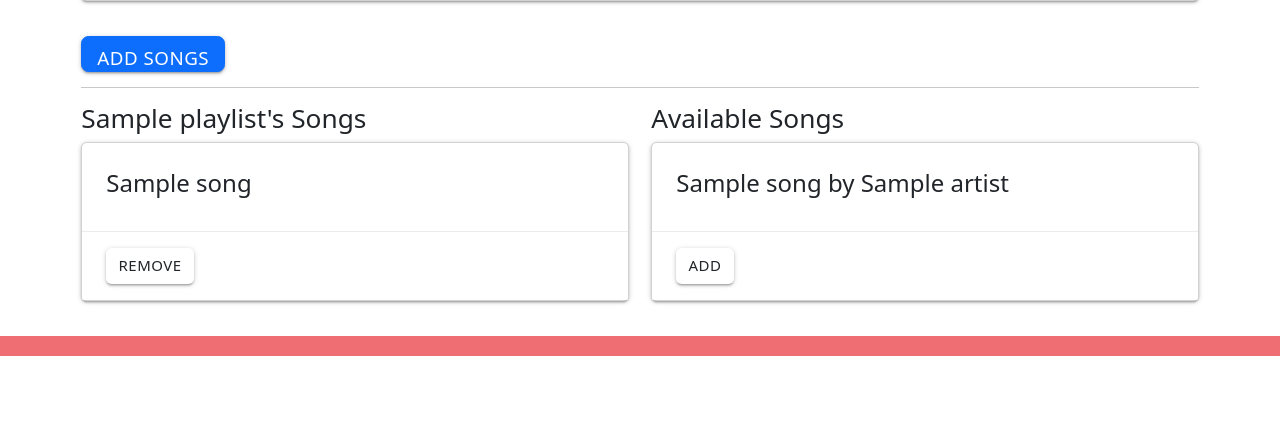
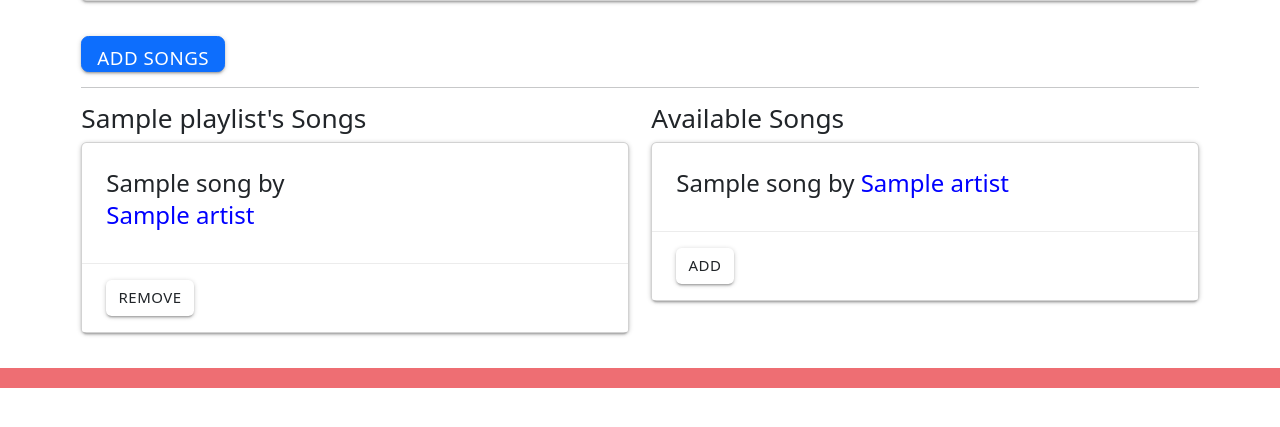
Before and after one commit to ryanbyrne28/project3, a Django app: template music_player/main_app/templates/playlists/detail.html in a window 1280 px wide. Shown: the part 314-741 px from the top of the page. Run offline with Django 3.2, Linux system fonts and the light colour scheme; the template is opened without the code that fills it: most values are stand-ins (such as "Sample title", 1, 10 or a date in 2020).

Commit message:
adds minor changes to detail.html

```diff
--- a/music_player/main_app/static/css/style.css
+++ b/music_player/main_app/static/css/style.css
@@ -0,0 +1,3 @@
+#song-artist {
+    color: blue;
+}
--- a/music_player/main_app/templates/playlists/detail.html
+++ b/music_player/main_app/templates/playlists/detail.html
@@ -1,5 +1,6 @@
 {% extends 'base.html' %} {% block content %}
 
+{% load static %}
 <h1>Playlist Details</h1>
 
 <div class="row">
@@ -35,7 +36,7 @@
     <div class="card">
       <div class="card-content">
         <span class="card-title">
-          {{ song.title }}
+          {{ song.title }} by <div id="song-artist"> {{song.artist}}</div>
         </span>
       </div>
 
@@ -58,7 +59,7 @@
         <div class="card">
           <div class="card-content">
             <span class="card-title">
-              {{ song.title }} by {{song.artist}}
+              {{ song.title }} by <span id="song-artist"> {{song.artist}}</span>
             </span>
           </div>
           <div class="card-action">
--- a/music_player/music_player/settings.py
+++ b/music_player/music_player/settings.py
@@ -111,6 +111,8 @@ USE_TZ = True
 # https://docs.djangoproject.com/en/4.2/howto/static-files/
 
 STATIC_URL = 'static/'
+LOGIN_REDIRECT_URL = '/playlists/'
+LOGOUT_REDIRECT_URL = '/about/'
 
 
 # Default primary key field type
```
